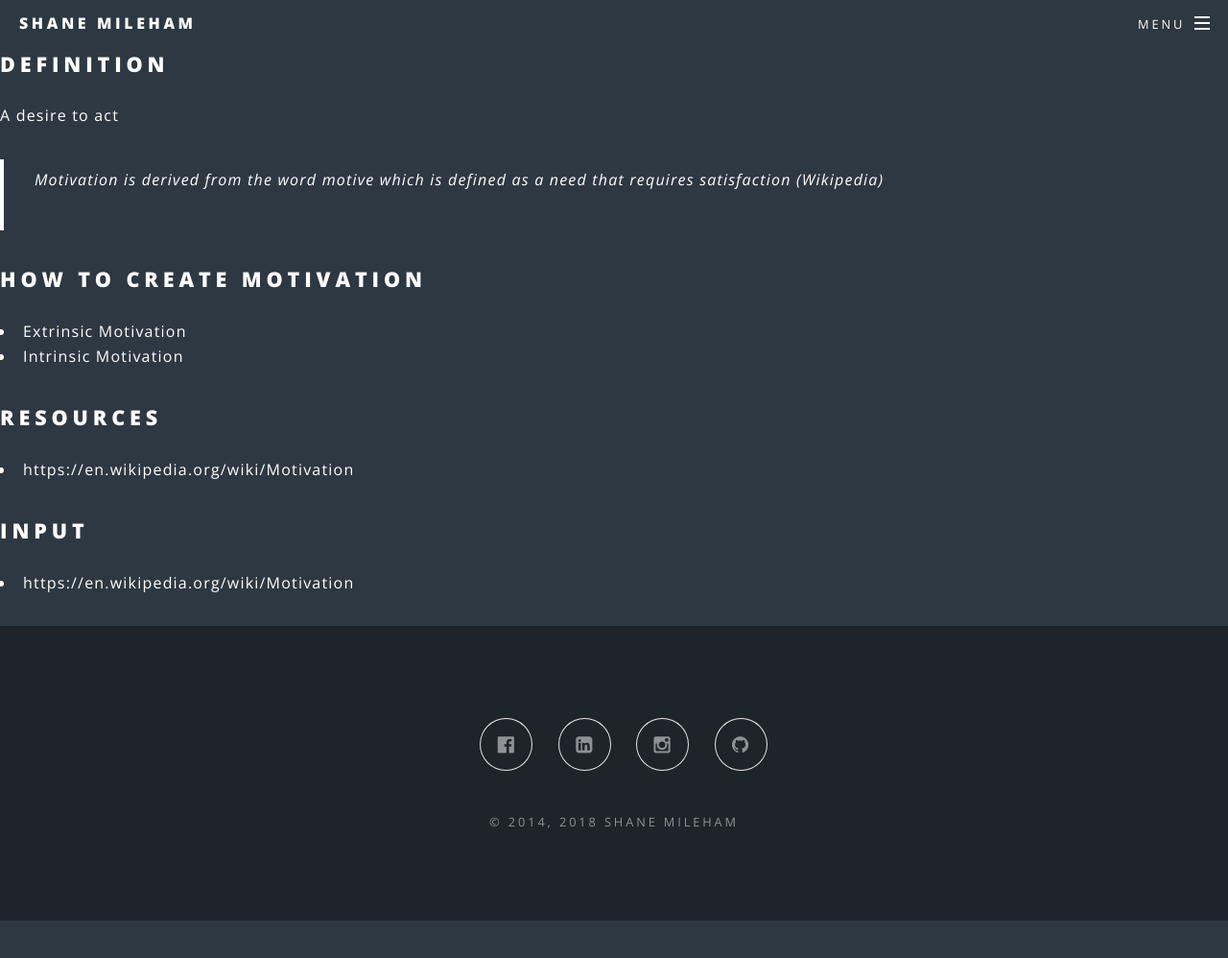
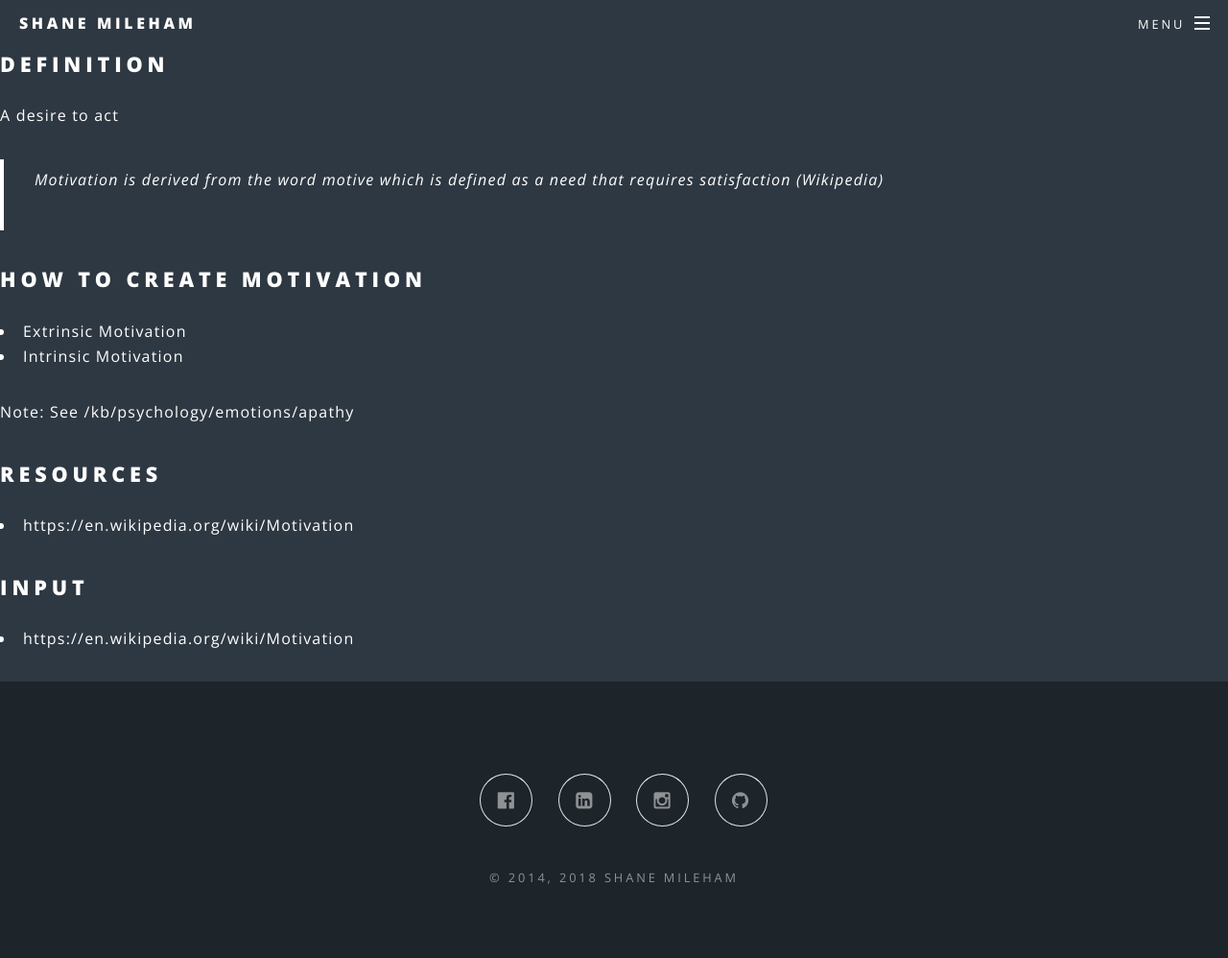
Before and after one commit to shanemileham/shanemileham.github.io, a Jekyll site: the page built from _kb/psychology/motivation.md, in a window 1280 px wide and 1017 px high. Shown: the top 998 px of the window at 96% size. Built offline with Jekyll 4.4.1, drawn with Linux system fonts in a browser that asks for light colours; comment, search, counter and statistics services are not loaded.

Commit message:
Added motivation note

```diff
--- a/_kb/psychology/motivation.md
+++ b/_kb/psychology/motivation.md
@@ -12,6 +12,7 @@ A desire to act
 - Intrinsic Motivation
 
 
+Note: See /kb/psychology/emotions/apathy
 
 ## Resources
 - https://en.wikipedia.org/wiki/Motivation
```
